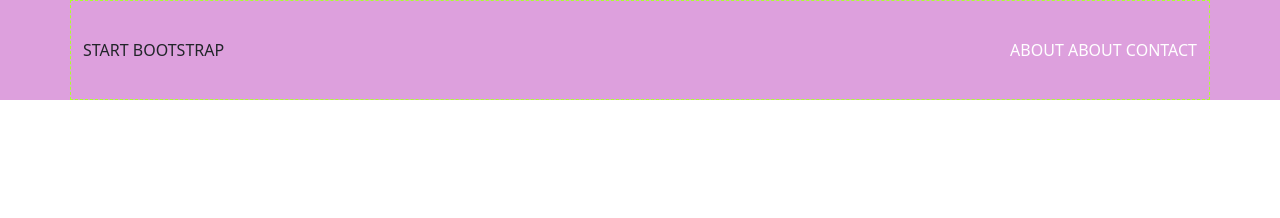
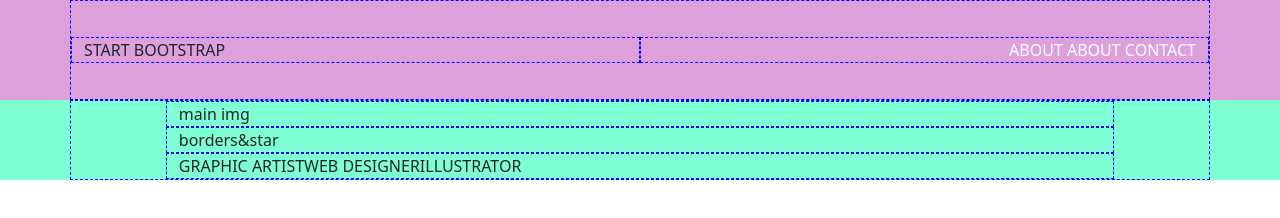
Before and after one commit to lembogeorgex/html-css-bootstrap-freelancer, a plain HTML site: page index.html in a window 1280 px wide. Drawn offline with nearby package versions, Linux system fonts and the light colour scheme.

Commit message:
jumbotron

```diff
--- a/css/style.css
+++ b/css/style.css
@@ -13,5 +13,17 @@ li {
 }
 
 .row {
-    border: 1px dashed greenyellow;
+    border: 1px dashed blue;
 }
+
+.col,
+.col-10 {
+    border: 1px dashed blue;
+
+}
+
+.jumbotron {
+    background-color: aquamarine;
+}
+
+.container {}
--- a/index.html
+++ b/index.html
@@ -51,5 +51,18 @@
         </div>
       </div>
     </header>
+
+    <div class="jumbotron">
+      <div class="container">
+        <div class="row justify-content-center">
+          <div class="col-10">main img</div>
+          <div class="col-10">borders&star</div>
+          <div class="col-10">
+            <span>GRAPHIC ARTIST</span>WEB DESIGNER<span></span
+            ><span>ILLUSTRATOR</span>
+          </div>
+        </div>
+      </div>
+    </div>
   </body>
 </html>
```
